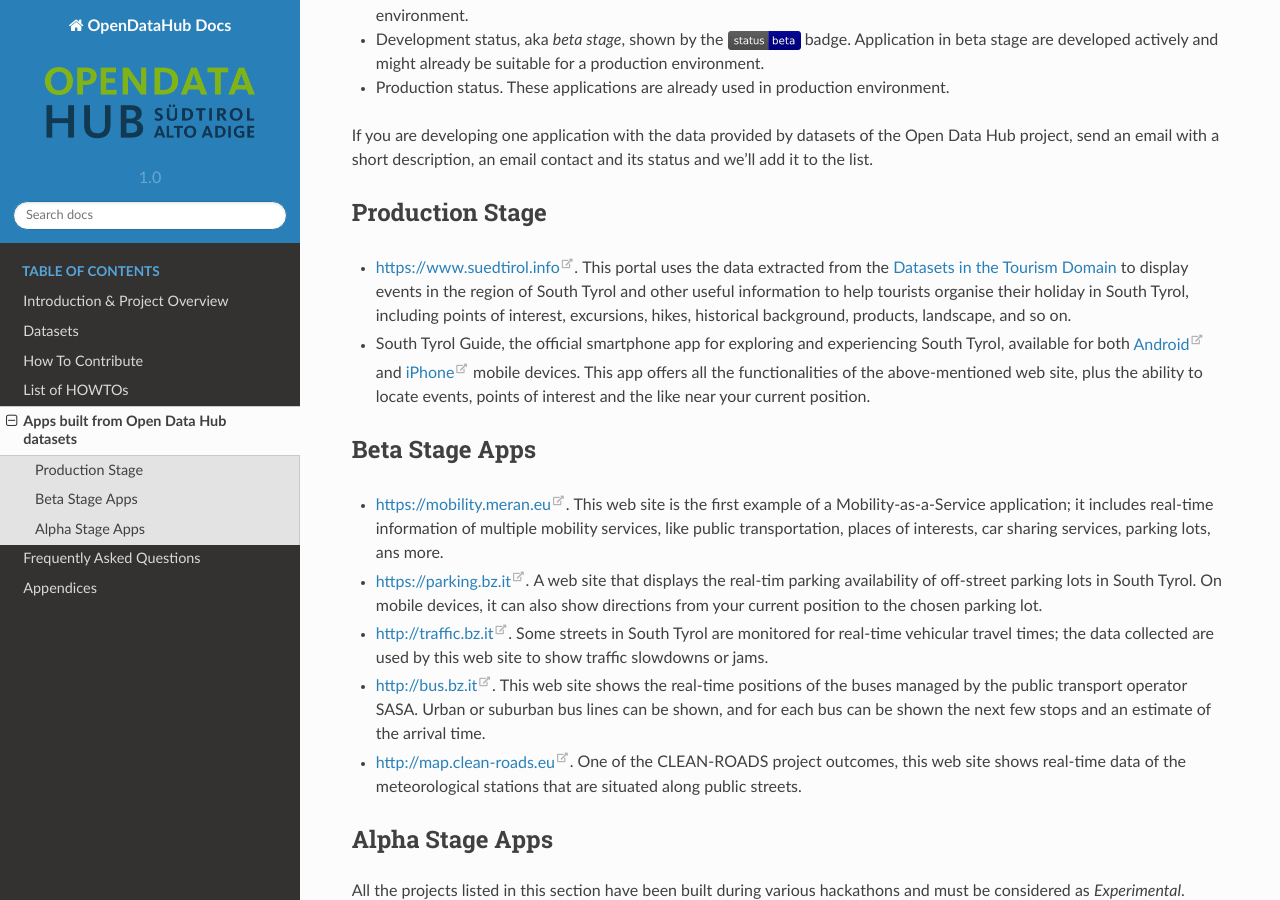
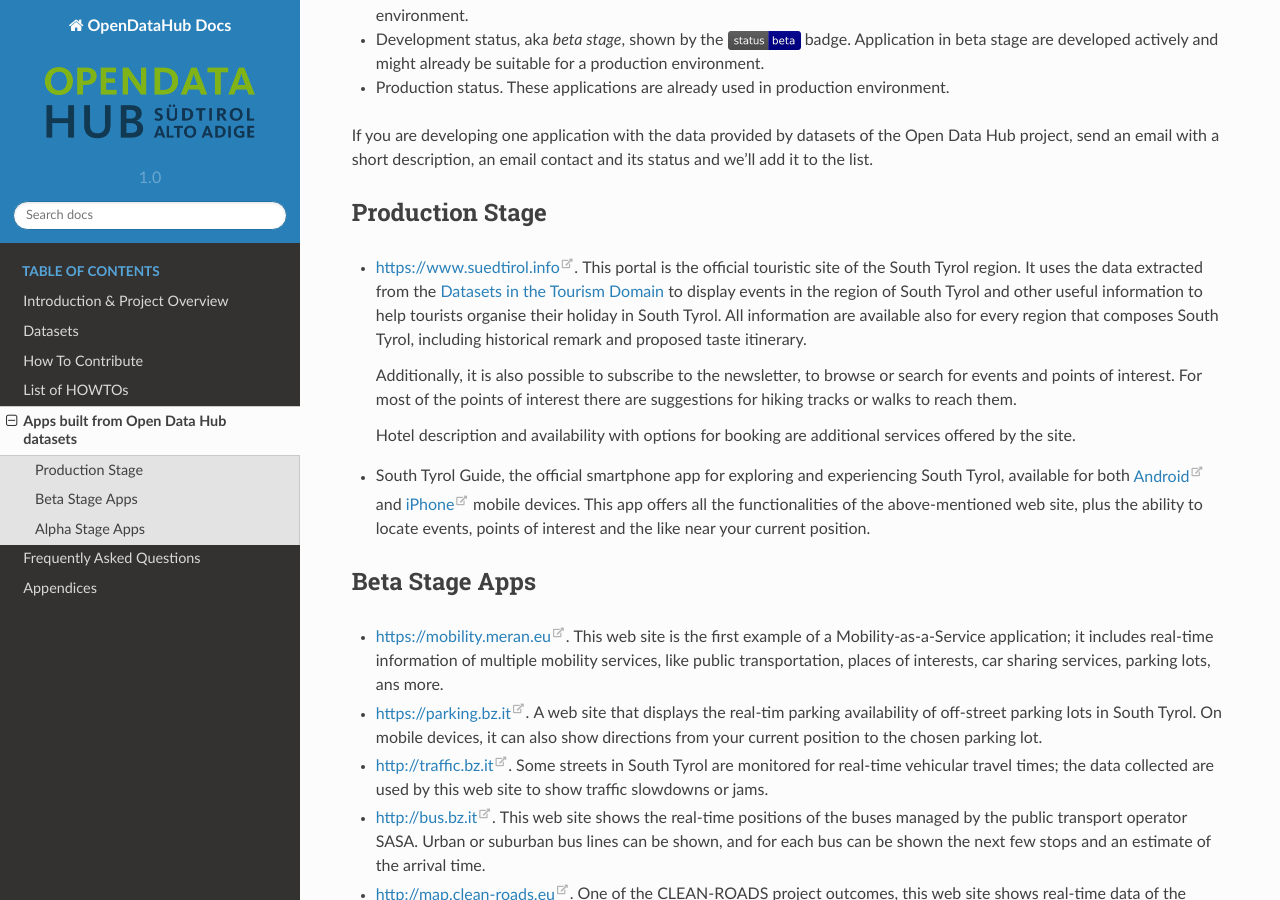
Before and after one commit to noi-techpark/odh-docs, a Sphinx documentation site: the page built from source/applist.rst, in a window 1280 px wide and 900 px high, scrolled down 420 px. Built offline with Sphinx 7.4.7 and the Read the Docs theme 2.0.0, drawn with Linux system fonts in a browser that asks for light colours.

Commit message:
Improved description of production stage apps #55

```diff
--- a/source/applist.rst
+++ b/source/applist.rst
@@ -34,11 +34,21 @@ an email contact and its status and we'll add it to the list.
 Production Stage
 ----------------
 
-* https://www.suedtirol.info. This portal uses the data extracted from
-  the :ref:`tourism-datasets` to display events in the region of South
+* https://www.suedtirol.info.  This portal is the official touristic
+  site of the South Tyrol region. It uses the data extracted from the
+  :ref:`tourism-datasets` to display events in the region of South
   Tyrol and other useful information to help tourists organise their
-  holiday in South Tyrol, including points of interest, excursions,
-  hikes, historical background, products, landscape, and so on.
+  holiday in South Tyrol. All information are available also for every
+  region that composes South Tyrol, including historical remark and
+  proposed taste itinerary.
+
+  Additionally, it is also possible to subscribe to the newsletter, to
+  browse or search for events and points of interest. For most of the
+  points of interest there are suggestions for hiking tracks or walks
+  to reach them.
+
+  Hotel description and availability with options for booking are
+  additional services offered by the site.
 
 * South Tyrol Guide, the official smartphone app for exploring and
   experiencing South Tyrol, available for both `Android
```
